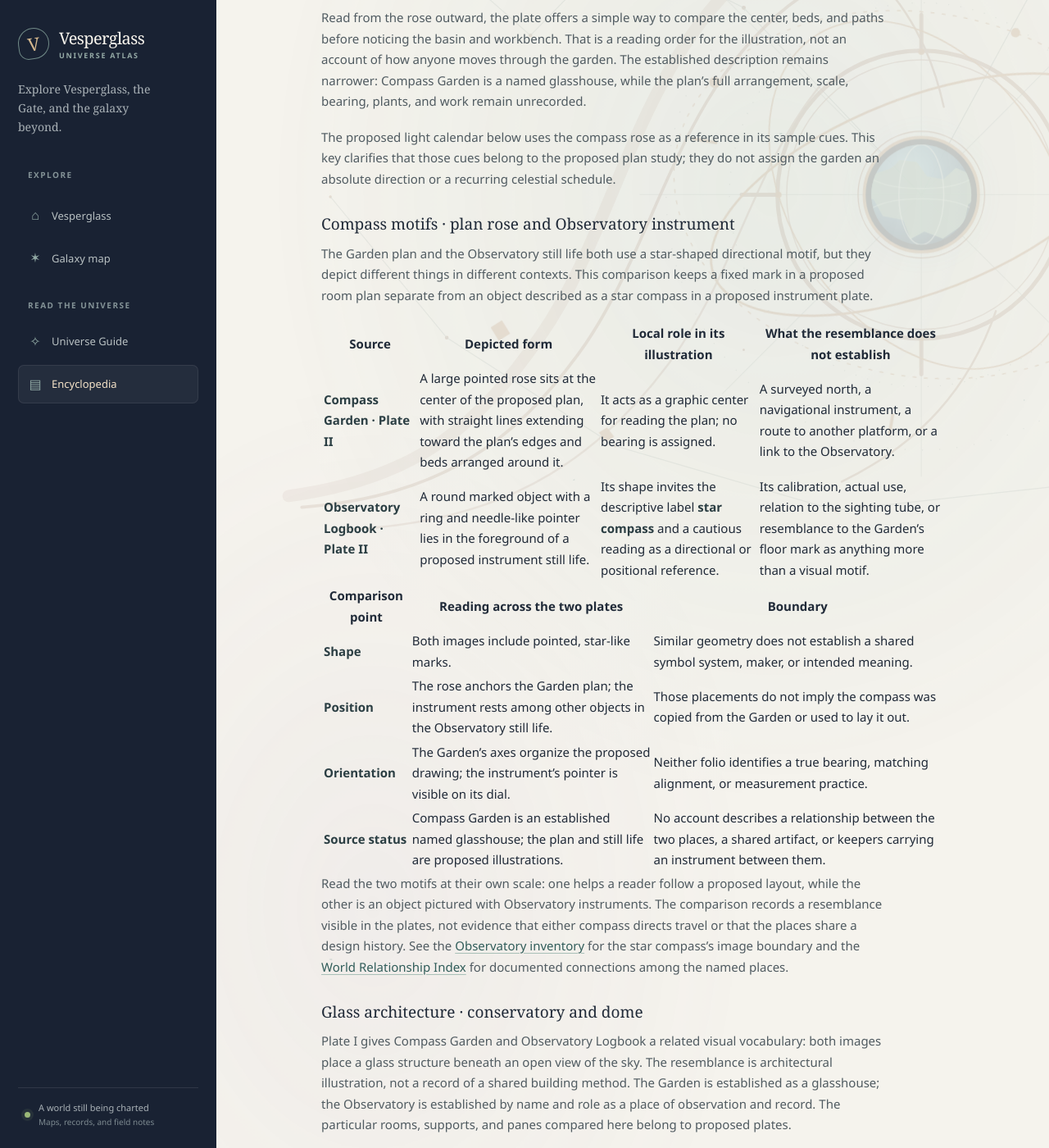
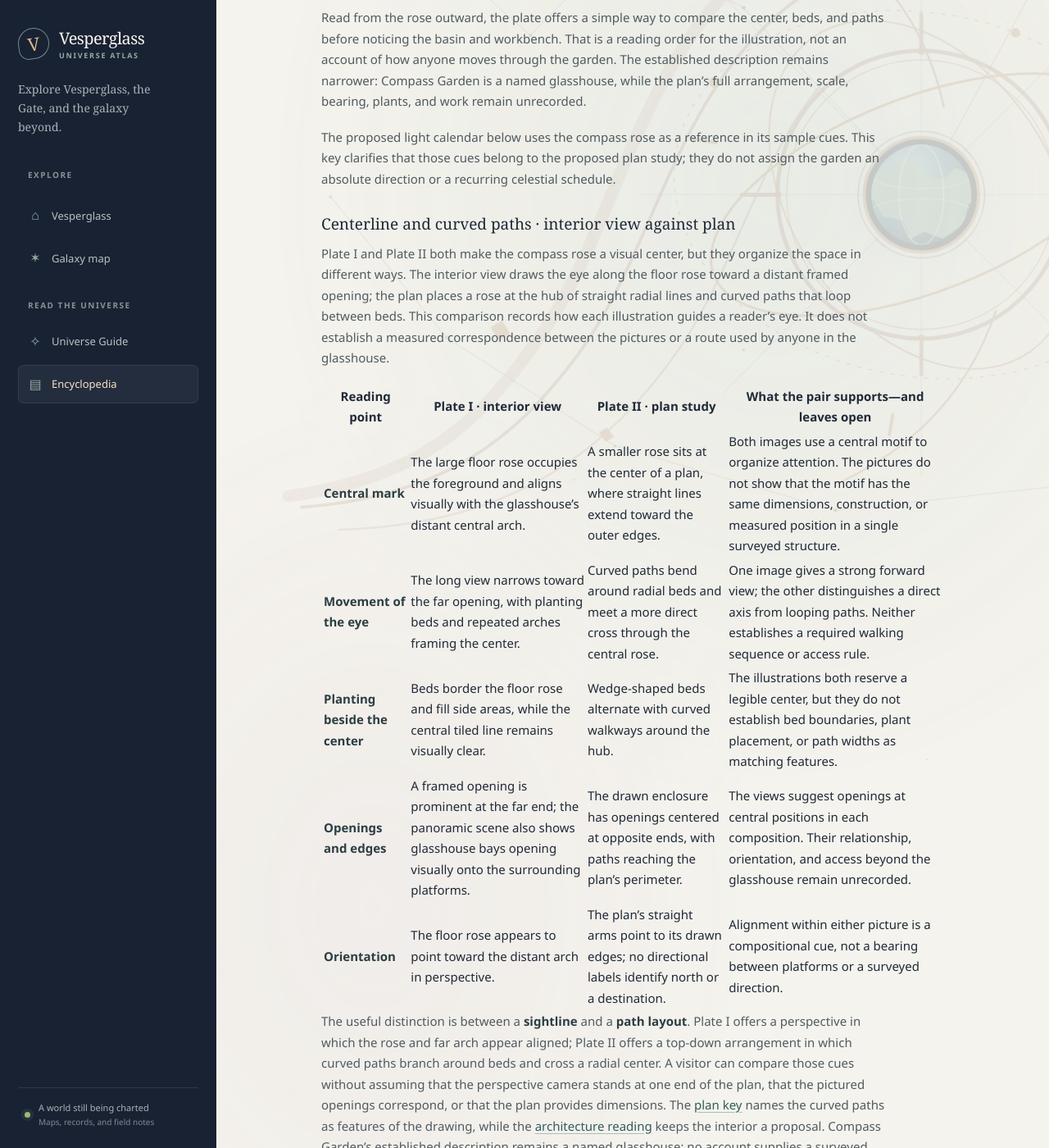
Before and after one commit to vesperglass/vesperglass.github.io, a Jekyll site: the page built from library/compass-garden.md, in a window 1280 px wide and 1400 px high, scrolled down 2409 px. Shown: the whole window at 82% size. Built offline with Jekyll 4.4.1, drawn with Linux system fonts in a browser that asks for light colours; some of the changed text lies outside the part shown.

Commit message:
Compare Compass Garden interior and plan

```diff
--- a/assets/site.js
+++ b/assets/site.js
@@ -8,7 +8,7 @@
     { title: "Vesperglass Workshop", url: "/library/workshop/", summary: "The central home platform, with a proposed cutaway inventory and a comparison of its pictured wall tools with the Observatory's instrument still life.", terms: "workshop home making gathering centrality map atlas placement composition island landmark pin map view projection measured scale distance bearing adjacency direction route table tools blueprint plan sheet cabinet vessel glassware wall tool cutaway inventory departure custom Name the passage destination spoken keepers Train Dock docket record passenger names origin route Observatory Logbook instrument inventory sighting tube orrery star compass journal proposed still life wall alcove hand tools context form shared identity maker ownership transfer material practice unestablished" },
     { title: "Threshold House", url: "/library/threshold-house/", summary: "A named platform with proposed interior and plan readings, arrival phrases, a room-sound audit, and comparisons with the Gate aperture and Compass Garden flora.", terms: "threshold house arrival passage shelter interior plan concordance arch framed opening aperture bench lamp niches axis floor plan elevation threshold opening phrases greetings room sounds acoustic echo reverberation footfall listener hush lamp noise sound-source cue provenance plate support audit image-based inference unknown material dimensions occupancy potted greenery plants foliage container planters flora Compass Garden garden beds starflower fern fronds keeper tending cultivation species botanical glow same specimens Vesperglass Gate separate platform freestanding ring portal transit crossing bloom room feature shared construction route connection Shall we leave the crossing unnamed place name event identity traveler itinerary" },
     { title: "Tideglass Foundry", url: "/library/tideglass-foundry/", summary: "The recorded making of stardust, reconstructed tools, a phrase-level terminology note, and a source-aware bridge from tempering to the separate starwell account.", terms: "tideglass foundry starshards stardust refining craft mill process cleaning grinding mirrored plates reflective surfaces pair grinding surfaces sifting fine even powder grain size sieve mesh tempering resonance low singing resonance scattered glints quiet color hue brightness color standard metric acoustic source instrument frequency measurement mechanism plate II reconstructed tools starwell sealed glass heart measured thread pulse Gate separate accounts transfer batch loading quantity" },
-    { title: "Compass Garden", url: "/library/compass-garden/", summary: "A glasshouse folio with a proposed plan, pictured-flora key, and source-aware reading of the figure's reach beside the interpretive ‘tending’ label.", terms: "compass garden conservatory plants glasshouse planting flora starflower starflowers fern ferns pale bloom luminous foliage botanical species bed keeper figure hand position reach gesture tending action interpretation touch contact tool care watering pruning harvesting unknown identity occupation custom care practice compass rose image visual plate star compass instrument Observatory directional bearing motif dome telescope arches glass roof architecture construction postal stamp flower emblem badge icon motif abstraction source illustration Threshold House potted greenery container plants foliage garden beds arrangement compositional comparison shared specimens cultivation care species" },
+    { title: "Compass Garden", url: "/library/compass-garden/", summary: "A glasshouse folio with a proposed plan, pictured-flora key, and source-aware readings of the keeper's reach and the interior's apparent centerline.", terms: "compass garden conservatory plants glasshouse planting flora starflower starflowers fern ferns pale bloom luminous foliage botanical species bed keeper figure hand position reach gesture tending action interpretation touch contact tool care watering pruning harvesting unknown identity occupation custom care practice compass rose image visual plate centerline sightline curved paths radial beds plan floor rose central axis openings composition measured layout bearing orientation access path width match correspondence Observatory star compass instrument dome telescope arches glass roof architecture construction postal stamp flower emblem badge icon motif abstraction source illustration Threshold House potted greenery container plants foliage garden beds arrangement compositional comparison shared specimens cultivation care species" },
     { title: "Observatory Logbook", url: "/library/observatory/", summary: "A source-aware record with a pictured instrument inventory, proposed second watch, and cross-reference to the Workshop's wall-tool group.", terms: "observatory logbook instruments orrery telescope charts comparison follow-up color sighting tube drift eyepiece blue field pale band point observation target calibration plate II sample leaf image wording instrument identity second watch repeated noted again Star Archive phrase concordance Vesperglass Postal Service postage stamp dome telescope motif source plates diagonal stamp scale maker target session observer room framing crop relative visual prominence architecture panel human scale focal length dimensions optical specification measured size rim of the blue field text-to-plate concordance blue sky dome circular telescope field ambiguous image possible visual echo phrase source status proposed note plate image date coordinates point star sightline unnamed target viewpoint Workshop cutaway wall tools alcove hand tools comparative still life shared identity ownership maker transfer unestablished" },
     { title: "Star Archive", url: "/library/star-archive/", summary: "A reference room for knowledge of the sky, with a shelf-content key, evidence matrix, chart-mark comparison, and phrase concordance with the Observatory.", terms: "star archive books maps memory library shelves radial stacks central reading table chart cabinet shelf number collection titles subject division catalog Unfixed Meridian annotations notation marginalia margin marks returned to uncertain reading unverified place evidence provenance source title scope maker compiler date coordinates postal stamp decorative corner stars constellation comparison symbol design pale band noted again blue-field point wording phrase concordance repeated light color observation Observatory sample leaves" },
     { title: "The Vesperglass Gate", url: "/library/vesperglass-gate/", summary: "The detached Gate platform, pictured aperture, bloom account, proposed recollections, and comparisons with Threshold House and the Train Dock docket.", terms: "vesperglass gate portal transit galaxy detached platform freestanding ring aperture arch cutaway construction bloom opening crossing keeper traveler hush singing recollection threshold sound Threshold House framed opening room feature shared construction route connection return journey light emergence cargo return-load Train Dock docket manifest" },
--- a/library/compass-garden.md
+++ b/library/compass-garden.md
@@ -45,6 +45,20 @@ Plate II is a proposed plan study, not a measured survey. The key below names wh
 Read from the rose outward, the plate offers a simple way to compare the center, beds, and paths before noticing the basin and workbench. That is a reading order for the illustration, not an account of how anyone moves through the garden. The established description remains narrower: Compass Garden is a named glasshouse, while the plan's full arrangement, scale, bearing, plants, and work remain unrecorded.
 
 The proposed light calendar below uses the compass rose as a reference in its sample cues. This key clarifies that those cues belong to the proposed plan study; they do not assign the garden an absolute direction or a recurring celestial schedule.
+
+### Centerline and curved paths · interior view against plan
+
+Plate I and Plate II both make the compass rose a visual center, but they organize the space in different ways. The interior view draws the eye along the floor rose toward a distant framed opening; the plan places a rose at the hub of straight radial lines and curved paths that loop between beds. This comparison records how each illustration guides a reader's eye. It does not establish a measured correspondence between the pictures or a route used by anyone in the glasshouse.
+
+| Reading point | Plate I · interior view | Plate II · plan study | What the pair supports—and leaves open |
+| --- | --- | --- | --- |
+| **Central mark** | The large floor rose occupies the foreground and aligns visually with the glasshouse's distant central arch. | A smaller rose sits at the center of a plan, where straight lines extend toward the outer edges. | Both images use a central motif to organize attention. The pictures do not show that the motif has the same dimensions, construction, or measured position in a single surveyed structure. |
+| **Movement of the eye** | The long view narrows toward the far opening, with planting beds and repeated arches framing the center. | Curved paths bend around radial beds and meet a more direct cross through the central rose. | One image gives a strong forward view; the other distinguishes a direct axis from looping paths. Neither establishes a required walking sequence or access rule. |
+| **Planting beside the center** | Beds border the floor rose and fill side areas, while the central tiled line remains visually clear. | Wedge-shaped beds alternate with curved walkways around the hub. | The illustrations both reserve a legible center, but they do not establish bed boundaries, plant placement, or path widths as matching features. |
+| **Openings and edges** | A framed opening is prominent at the far end; the panoramic scene also shows glasshouse bays opening visually onto the surrounding platforms. | The drawn enclosure has openings centered at opposite ends, with paths reaching the plan's perimeter. | The views suggest openings at central positions in each composition. Their relationship, orientation, and access beyond the glasshouse remain unrecorded. |
+| **Orientation** | The floor rose appears to point toward the distant arch in perspective. | The plan's straight arms point to its drawn edges; no directional labels identify north or a destination. | Alignment within either picture is a compositional cue, not a bearing between platforms or a surveyed direction. |
+
+The useful distinction is between a **sightline** and a **path layout**. Plate I offers a perspective in which the rose and far arch appear aligned; Plate II offers a top-down arrangement in which curved paths branch around beds and cross a radial center. A visitor can compare those cues without assuming that the perspective camera stands at one end of the plan, that the pictured openings correspond, or that the plan provides dimensions. The [plan key](#plan-key--reading-plate-ii) names the curved paths as features of the drawing, while the [architecture reading](#an-architectural-reading) keeps the interior a proposal. Compass Garden's established description remains a named glasshouse; no account supplies a surveyed layout, bearing, measured access, or movement practice.
 
 ### Compass motifs · plan rose and Observatory instrument
 
```
Also changed, not shown: ENCYCLOPEDIA_BACKLOG.md (+3 -1 lines), library.md (+1 -1 lines), library/changelog.md (+4 -0 lines).
